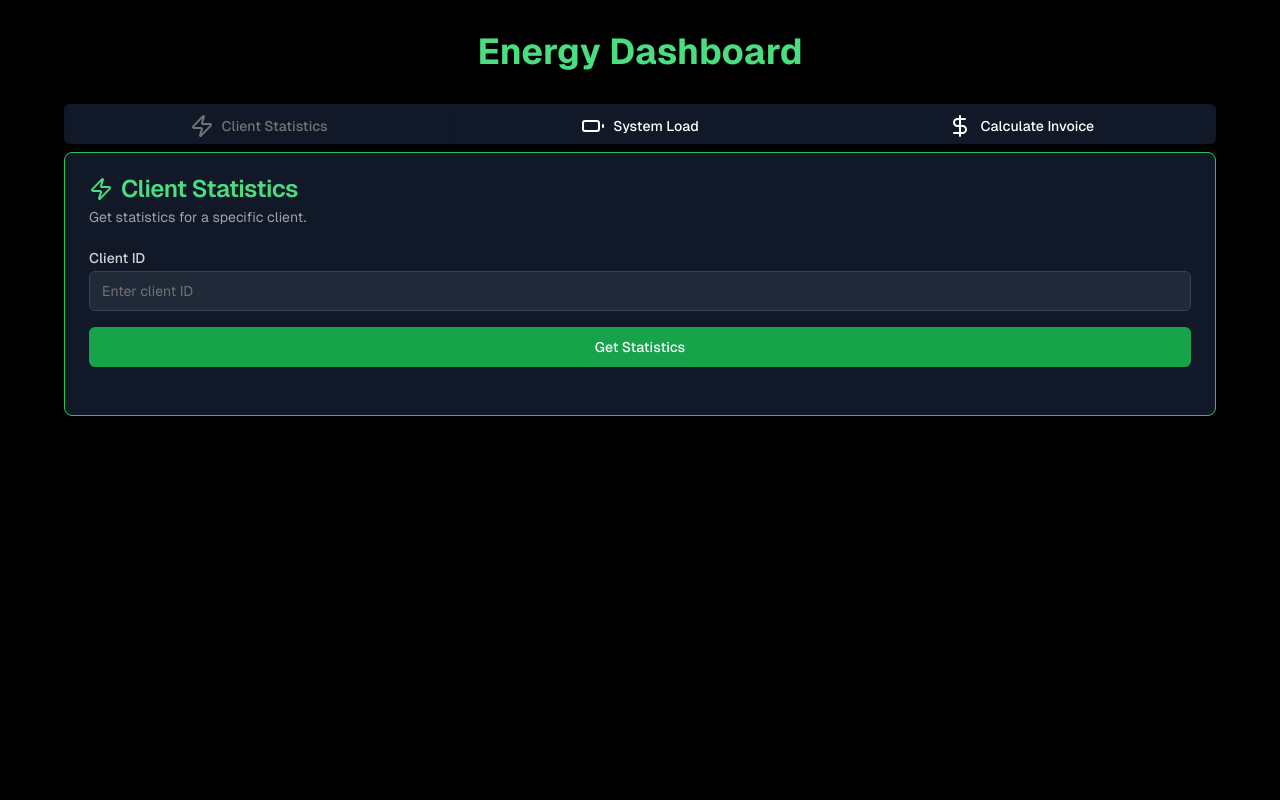
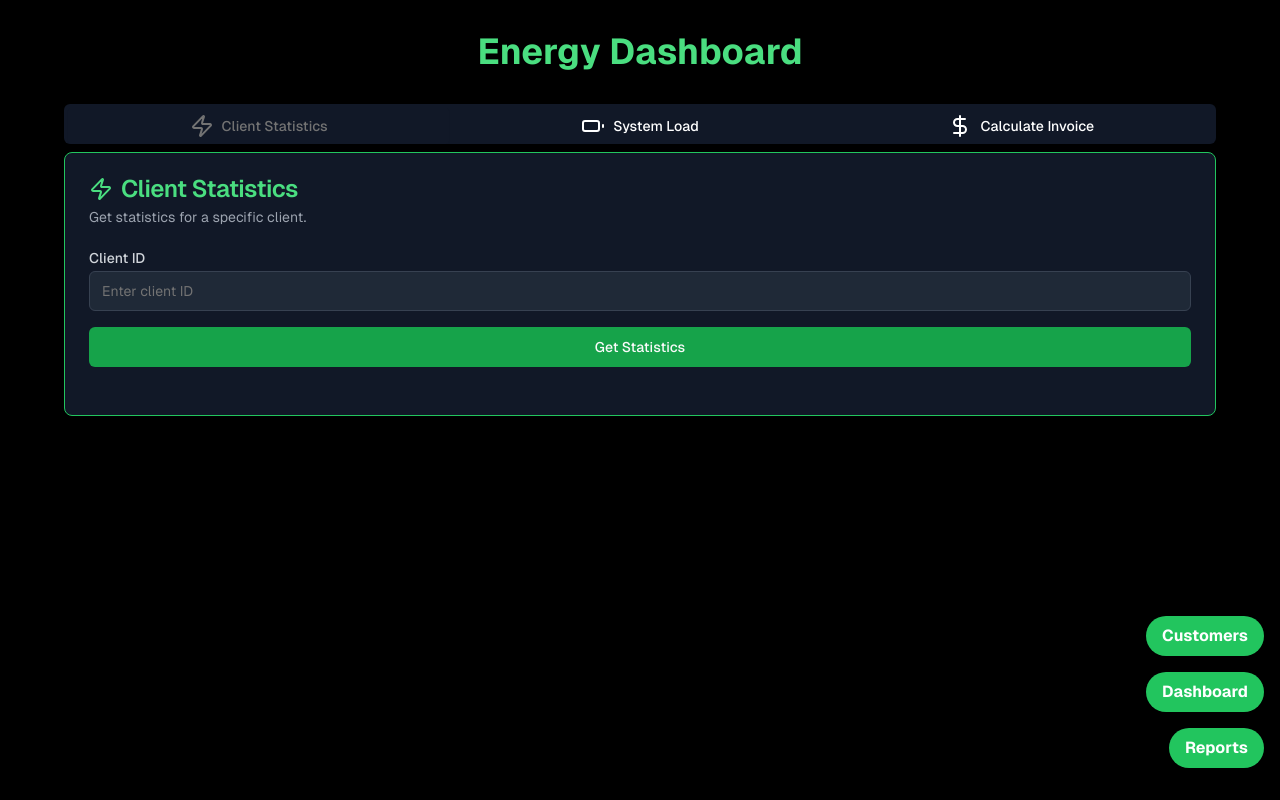
Before and after one commit to john11000/nextjs-front-eco-energy-prueba, a Next.js app: page / in a window 1280 px wide. Built offline with nearby package versions, Linux system fonts and the light colour scheme.

Commit message:
new-content

```diff
--- /dev/null
+++ b/app/customers/page.jsx
@@ -0,0 +1,3 @@
+export default function CustomersPage() {
+  return <div>customers</div>;
+}
--- a/app/page.tsx
+++ b/app/page.tsx
@@ -1,11 +1,15 @@
+"use client";
 import { EnergyDashboard } from "@/features/energy/containers/energy-dashboard";
+import { EnergyContextProvider } from "@/features/energy/context/EnergyContextProvider";
 
 export default function Home() {
   return (
     <div className="grid  items-center justify-items-center min-h-screen font-[family-name:var(--font-geist-sans)]">
-      <main className="flex flex-col row-start-2 items-center sm:items-start w-full">
-        <EnergyDashboard />
-      </main>
+      <EnergyContextProvider>
+        <main className="flex flex-col row-start-2 items-center sm:items-start w-full">
+          <EnergyDashboard />
+        </main>
+      </EnergyContextProvider>
     </div>
   );
 }
--- /dev/null
+++ b/app/reports/page.jsx
@@ -0,0 +1,3 @@
+export default function ReportsPage() {
+  return <div>Reports</div>;
+}
--- /dev/null
+++ b/features/common/components/FloatingActionButton.jsx
@@ -0,0 +1,15 @@
+import React from "react";
+
+const FloatingActionButton = ({ href, label }) => {
+  return (
+    <a
+      href={href}
+      className="flex items-center justify-center mb-4 bg-green-500 hover:bg-green-600 text-white font-bold py-2 px-4 rounded-full shadow-lg focus:outline-none focus:ring-2 focus:ring-green-300"
+      title={label}
+    >
+      {label}
+    </a>
+  );
+};
+
+export default FloatingActionButton;
--- /dev/null
+++ b/features/common/components/Options.jsx
@@ -0,0 +1,14 @@
+import React from "react";
+import FloatingActionButton from "./FloatingActionButton";
+
+const Options = () => {
+  return (
+    <div className="fixed bottom-4 right-4 flex flex-col items-end">
+      <FloatingActionButton href="/customers" label="Customers" />
+      <FloatingActionButton href="/dashboard" label="Dashboard" />
+      <FloatingActionButton href="/reports" label="Reports" />
+    </div>
+  );
+};
+
+export default Options;
--- a/features/energy/containers/energy-dashboard.jsx
+++ b/features/energy/containers/energy-dashboard.jsx
@@ -1,5 +1,5 @@
 "use client";
-import { useState } from "react";
+import { useContext, useState } from "react";
 import { Button } from "../components/button";
 import {
   Card,
@@ -13,6 +13,7 @@ import { Input } from "../components/input";
 import { Label } from "../components/label";
 import { Tabs, TabsContent, TabsList, TabsTrigger } from "../components/tabs";
 import { ScrollArea } from "../components/scroll-area";
+import Options from "@/features/common/components/Options";
 import {
   Select,
   SelectContent,
@@ -39,6 +40,7 @@ import { Zap, Battery, Sun, DollarSign } from "lucide-react";
 import useGetStatisticsClient from "../hooks/useGetStaticticClient";
 import useGetSystemLoad from "../hooks/useGetSystemLoad";
 import usePostCalculateInovice from "../hooks/usePostCalculateInovice";
+import { ContextEnergy } from "../context/EnergyContextProvider";
 
 const COLORS = {
   consumption: "#ff4757",
@@ -53,6 +55,7 @@ export function EnergyDashboard() {
   const [clientStatistics, setClientStatistics] = useState(null);
   const [systemLoad, setSystemLoad] = useState(null);
   const [invoice, setInvoice] = useState(null);
+  const { notifyError } = useContext(ContextEnergy);
   const { getStaticsClient } = useGetStatisticsClient();
   const { getSystemLoad: getSystemLoadApi } = useGetSystemLoad();
   const { postCalculateInvoice } = usePostCalculateInovice();
@@ -60,8 +63,13 @@ export function EnergyDashboard() {
     event.preventDefault();
     const formData = new FormData(event.target);
     const clientId = formData.get("clientId");
+
+    if (!clientId) {
+      notifyError("El id del cliente no puede estar vacio");
+      return;
+    }
+
     const stast = await getStaticsClient(clientId);
-    console.log(stast);
     setClientStatistics(stast);
   };
 
@@ -76,6 +84,15 @@ export function EnergyDashboard() {
     const clientId = formData.get("clientId");
     const month = formData.get("month");
     const concept = formData.get("concept");
+    if (!clientId) {
+      notifyError("El id del cliente no puede estar vacio");
+      return;
+    }
+    if (!month) {
+      notifyError("El id del cliente no puede estar vacio");
+      return;
+    }
+
     const stast = await postCalculateInvoice(clientId, month, concept);
     setInvoice(stast);
   };
@@ -85,6 +102,7 @@ export function EnergyDashboard() {
       <h1 className="text-4xl font-bold text-center mb-8 text-green-400">
         Energy Dashboard
       </h1>
+      <Options />
       <Tabs defaultValue="client-stats" className="w-full max-w-6xl mx-auto">
         <TabsList className="grid w-full grid-cols-3 bg-gray-900">
           <TabsTrigger value="client-stats" className="text-white">
--- /dev/null
+++ b/features/energy/context/EnergyContextProvider.jsx
@@ -0,0 +1,26 @@
+import { createContext } from "react";
+import { ToastContainer, toast } from "react-toastify";
+import "react-toastify/dist/ReactToastify.css";
+
+export const ContextEnergy = createContext();
+
+export const EnergyContextProvider = ({ children }) => {
+  const notifySuccess = (message) => {
+    toast.success(message);
+  };
+
+  const notifyError = (message) => {
+    toast.error(message);
+  };
+  return (
+    <ContextEnergy.Provider
+      value={{
+        notifySuccess,
+        notifyError,
+      }}
+    >
+      <ToastContainer />
+      {children}
+    </ContextEnergy.Provider>
+  );
+};
--- a/features/energy/hooks/useGetStaticticClient.ts
+++ b/features/energy/hooks/useGetStaticticClient.ts
@@ -1,6 +1,10 @@
 import { API_STASTICS_CLIENT_URL } from "@/constants/api.constants";
+import { useContext } from "react";
+import { ContextEnergy } from "../context/EnergyContextProvider";
 
 export default function useGetStatisticsClient() {
+  const { notifyError, notifySuccess } = useContext(ContextEnergy);
+
   const getStaticsClient = async (
     clientId: number,
     showDetails: boolean = true
@@ -9,10 +13,12 @@ export default function useGetStatisticsClient() {
       `${API_STASTICS_CLIENT_URL}/${clientId}?show_details=${showDetails}`
     );
     if (!response.ok) {
+      notifyError(`Cliente no existe: Error fetching client statistics`);
       throw new Error(
         `Error fetching client statistics: ${response.statusText}`
       );
     }
+    notifySuccess(`Estadisticas obtenidas con exito para el cdi ${clientId}`);
     const data = await response.json();
     return data;
   };
--- a/features/energy/hooks/useGetSystemLoad.ts
+++ b/features/energy/hooks/useGetSystemLoad.ts
@@ -1,10 +1,16 @@
+import { useContext } from "react";
 import { API_BASE_URL } from "./../../../constants/api.constants";
+import { ContextEnergy } from "../context/EnergyContextProvider";
 export default function useGetSystemLoad() {
+  const { notifyError, notifySuccess } = useContext(ContextEnergy);
+
   const getSystemLoad = async () => {
     const response = await fetch(`${API_BASE_URL}/system-load`);
     if (!response.ok) {
+      notifyError(`Error fetching system load: ${response.statusText}`)
       throw new Error(`Error fetching system load: ${response.statusText}`);
     }
+    notifySuccess("Carga del sistema cargada exitosamente");
     const data = await response.json();
     return data;
   };
--- a/features/energy/hooks/usePostCalculateInovice.ts
+++ b/features/energy/hooks/usePostCalculateInovice.ts
@@ -1,7 +1,11 @@
 import { ConceptEnum } from "../models/energy.model";
 import { API_BASE_URL } from "../../../constants/api.constants";
+import { useContext } from "react";
+import { ContextEnergy } from "../context/EnergyContextProvider";
 
 export default function usePostCalculateInvoice() {
+  const { notifyError, notifySuccess } = useContext(ContextEnergy);
+
   const postCalculateInvoice = async (
     clientId: number,
     month: number,
@@ -20,13 +24,14 @@ export default function usePostCalculateInvoice() {
 
     if (!response.ok) {
       const errorData = await response.json();
+      notifyError('"Error calculando factura', errorData.message || response.statusText)
       throw new Error(
         `Error creating invoice: ${response.status} - ${
           errorData.message || response.statusText
         }`
       );
     }
-
+    notifySuccess("Factura calculada exitosamente");
     return await response.json();
   };
 
--- a/package.json
+++ b/package.json
@@ -20,6 +20,7 @@
     "next": "14.2.13",
     "react": "^18",
     "react-dom": "^18",
+    "react-toastify": "^10.0.5",
     "recharts": "^2.12.7",
     "tailwind-merge": "^2.5.2",
     "tailwindcss-animate": "^1.0.7"
```
Also changed, not shown: constants/api.constants.ts (line endings or trailing spaces), 2 other files (tests, documents, lock files or other folders).
